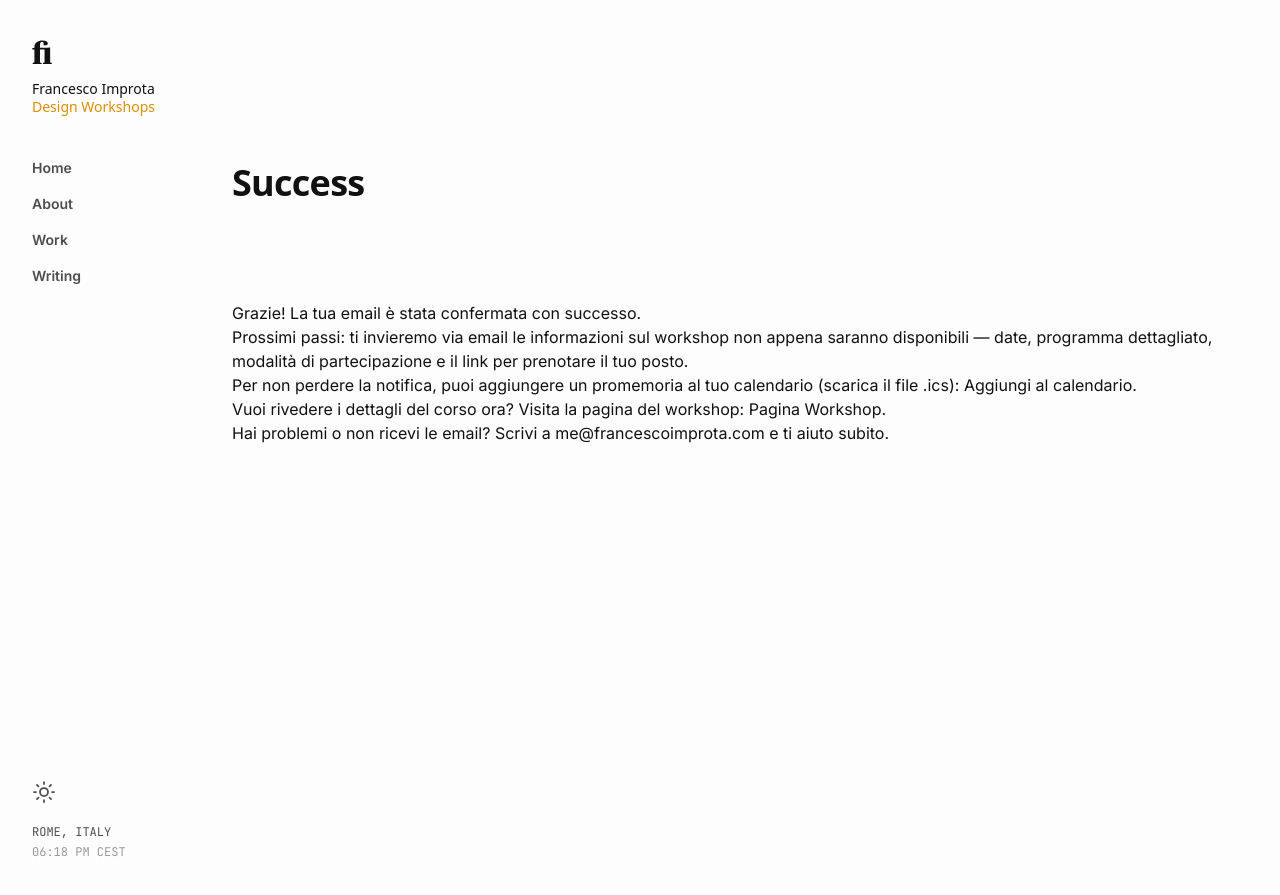
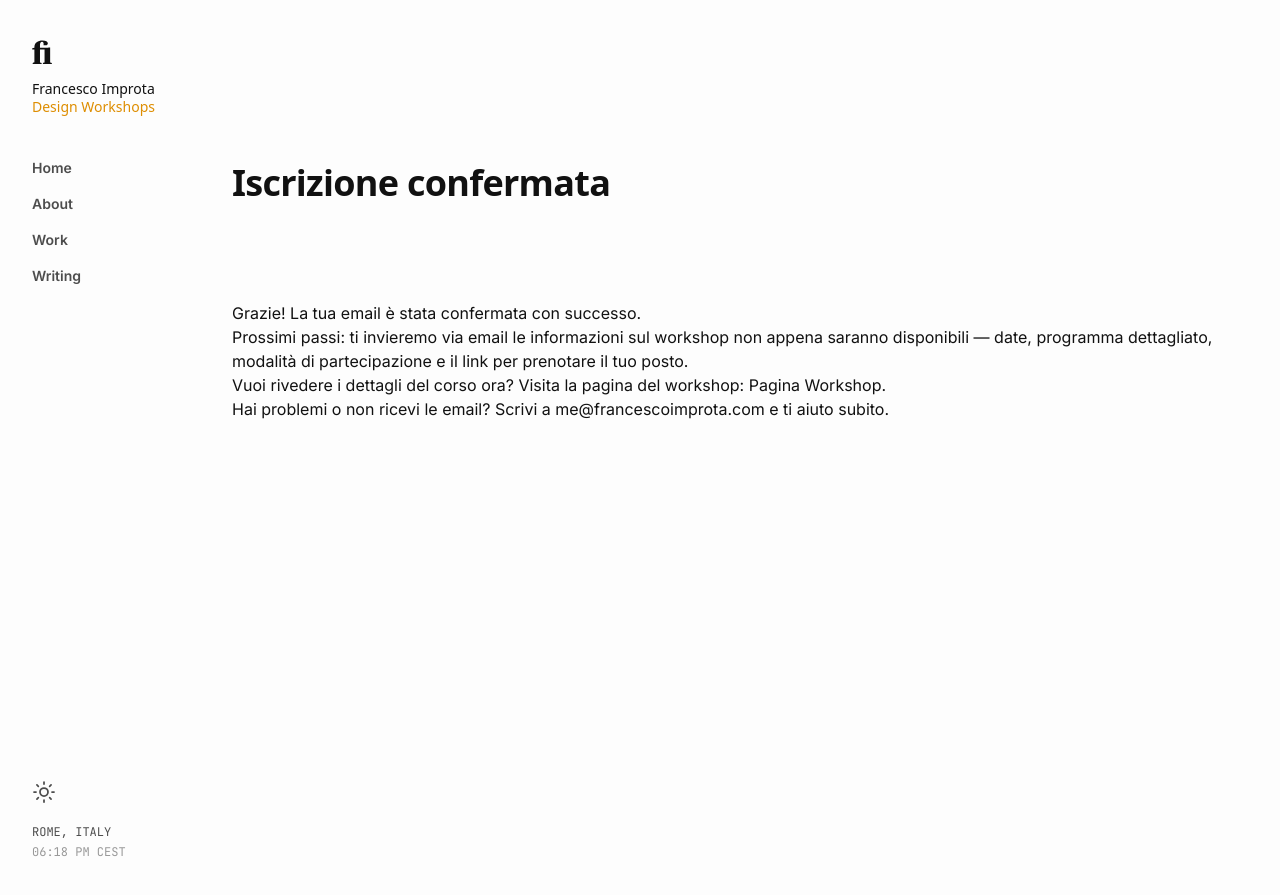
Before and after one commit to zetareticoli/fi, a Jekyll site: the page built from _workshops/success.md, in a window 1280 px wide and 900 px high. Shown: the top 895 px of the window. Built offline with Jekyll 4.4.1, drawn with Linux system fonts in a browser that asks for light colours; some web fonts are replaced.

Commit message:
fix(content): repair internal links and workshop page

```diff
--- a/_workshops/success.md
+++ b/_workshops/success.md
@@ -1,5 +1,8 @@
 ---
 layout: page
+title: Iscrizione confermata
+lang: it
+sitemap: false
 headline: Iscrizione confermata!
 lead: Grazie — la tua email è stata verificata. Riceverai presto tutti i dettagli sul workshop.
 ---
@@ -9,8 +12,6 @@ lead: Grazie — la tua email è stata verificata. Riceverai presto tutti i dett
 
   <p>Prossimi passi: ti invieremo via email le informazioni sul workshop non appena saranno disponibili — date, programma dettagliato, modalità di partecipazione e il link per prenotare il tuo posto.</p>
 
-  <p>Per non perdere la notifica, puoi aggiungere un promemoria al tuo calendario (scarica il file .ics): <a href="/assets/cal/workshop-reminder.ics">Aggiungi al calendario</a>.</p>
-
   <p>Vuoi rivedere i dettagli del corso ora? Visita la pagina del workshop: <a href="/workshop/">Pagina Workshop</a>.</p>
 
   <p>Hai problemi o non ricevi le email? Scrivi a <a href="mailto:me@francescoimprota.com">me@francescoimprota.com</a> e ti aiuto subito.</p>
```
Also changed, not shown: _posts/2023-01-15-2022.md (+1 -1 lines), _posts/2024-04-12-week-review.md (+1 -1 lines).
